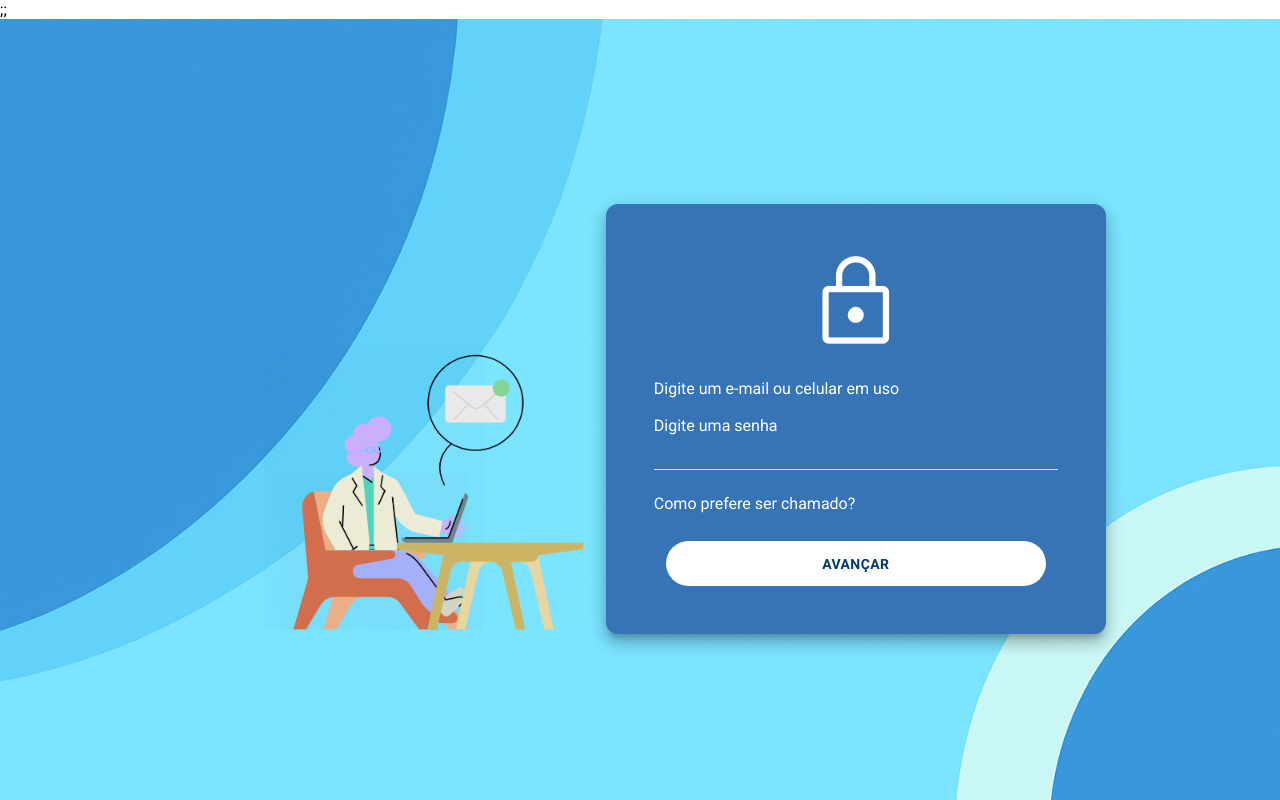
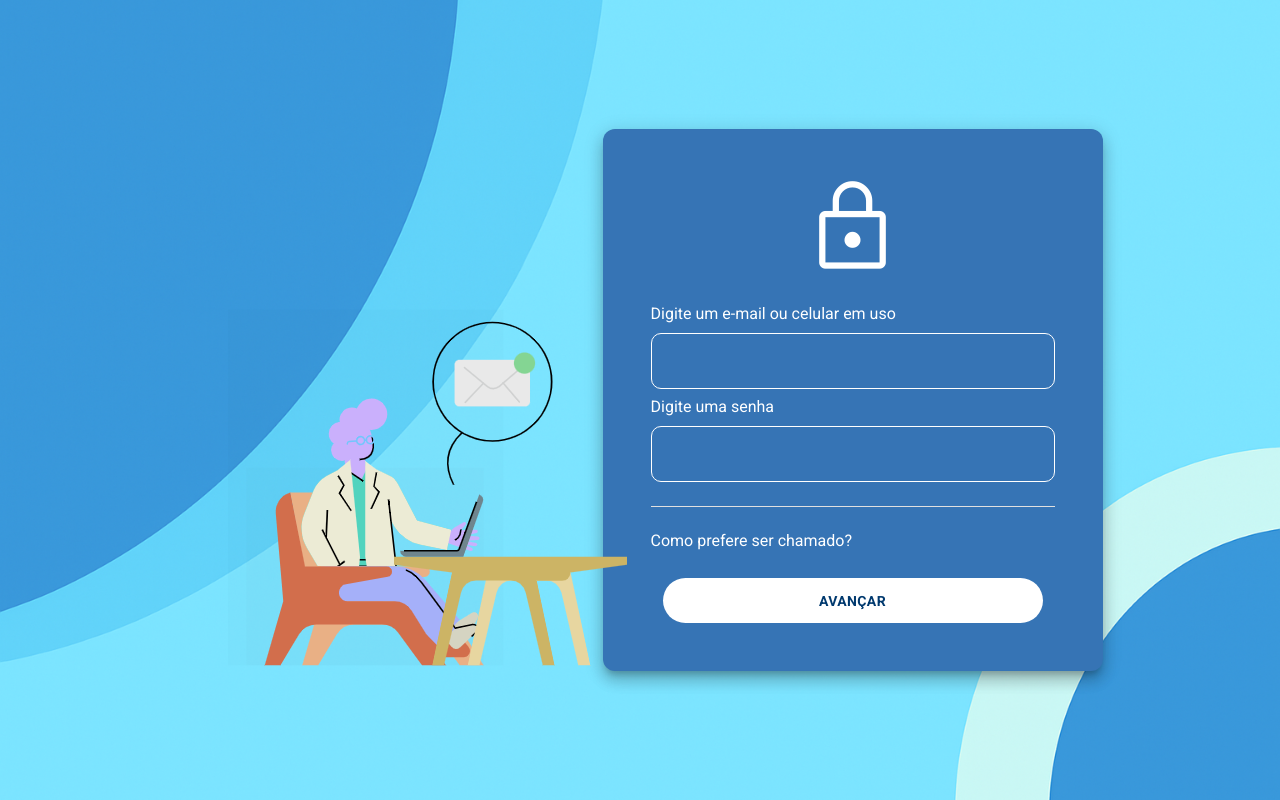
Before and after one commit to Nexterzin/TCC---Adaptative-IA, a Next.js app: page /PagesRouter/Password-recovery in a window 1280 px wide. Built offline with nearby package versions, Linux system fonts and the light colour scheme.

Commit message:
[COMMIT & UPDATE] Commit para dar pull na dev e ajustes na tela de recupperação de senha

```diff
--- a/src/app/Commons/Password-Recovery/RecoveryPage.jsx
+++ b/src/app/Commons/Password-Recovery/RecoveryPage.jsx
@@ -32,8 +32,7 @@
 
     return (
         <>
-            <link rel="stylesheet" href="https://fonts.googleapis.com/css2?family=Material+Symbols+Outlined:opsz,wght,FILL,GRAD@20..48,100..700,0..1,-50..200&icon_names=lock_open_right" />;
-            <link rel="stylesheet" href="https://fonts.googleapis.com/css2?family=Material+Symbols+Outlined:opsz,wght,FILL,GRAD@24,400,0,0&icon_names=lock" />;
+            <link href="https://fonts.googleapis.com/css2?family=Material+Symbols+Outlined:opsz,wght,FILL,GRAD@20..48,100..700,0..1,-50..200&icon_names=lock,lock_open_right " rel="stylesheet" />
             <Box className='background'
                 sx={{
                     display: 'flex',
@@ -62,7 +61,7 @@
                             src="/RecoveryDoctor.png"
                             sx={{
                                 height: 'auto',
-                                width: { md: '30vw', lg: '25vw' },
+                                width: { md: '30vw', lg: '25rem' },
                                 display: { xs: 'none', sm: 'none', md: 'block', lg: 'flex' },
                             }}
                         />
@@ -101,6 +100,32 @@
                                     <Stack color={'rgba(255, 255, 255, 1)'} className="labelForm">
                                         Digite um e-mail ou celular em uso
                                     </Stack>
+                                    <TextField
+                                        fullWidth
+                                        sx={{
+                                            "& .MuiOutlinedInput-root": {
+                                                borderRadius: "10px",
+                                                backgroundColor: 'transparent',
+                                                color: "#fff",
+                                                "& fieldset": {
+                                                    borderColor: "#fff",
+                                                },
+                                                "&:hover fieldset": {
+                                                    borderColor: "#fff",
+                                                    opacity: 0.48
+                                                },
+                                                "&.Mui-focused fieldset": {
+                                                    borderColor: "#fff",
+                                                },
+                                            },
+                                            input: {
+                                                color: "#fff",
+                                            },
+                                            "& .MuiInputLabel-root": {
+                                                color: "#fff",
+                                            },
+                                        }}
+                                    />
 
                                 </Grid>
 
@@ -109,6 +134,32 @@
                                     <Stack color={'rgba(255, 255, 255, 1)'} className="labelForm">
                                         Digite uma senha
                                     </Stack>
+                                    <TextField
+                                        fullWidth
+                                        sx={{
+                                            "& .MuiOutlinedInput-root": {
+                                                borderRadius: "10px",
+                                                backgroundColor: 'transparent',
+                                                color: "#fff",
+                                                "& fieldset": {
+                                                    borderColor: "#fff",
+                                                },
+                                                "&:hover fieldset": {
+                                                    borderColor: "#fff",
+                                                    opacity: 0.48
+                                                },
+                                                "&.Mui-focused fieldset": {
+                                                    borderColor: "#fff",
+                                                },
+                                            },
+                                            input: {
+                                                color: "#fff",
+                                            },
+                                            "& .MuiInputLabel-root": {
+                                                color: "#fff",
+                                            },
+                                        }}
+                                    />
 
                                 </Grid>
 
```
